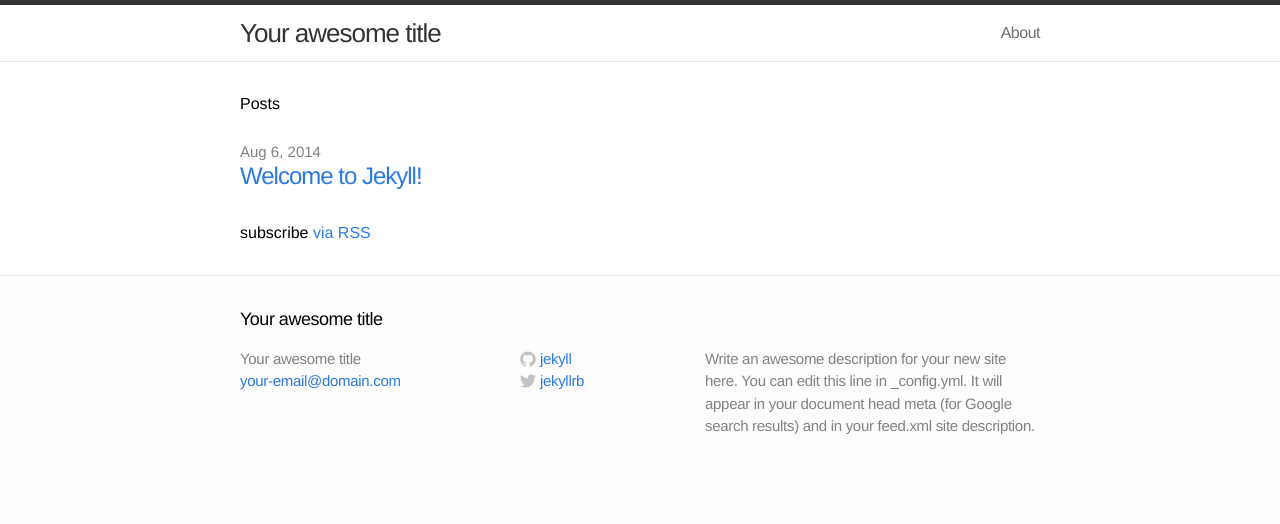
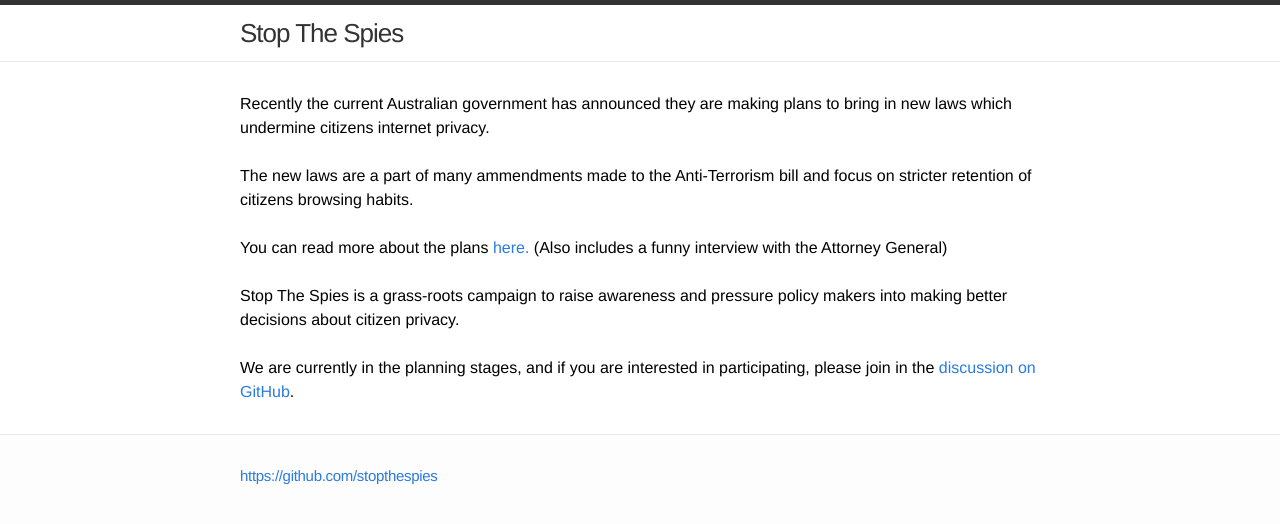
Before and after one commit to thomasdavis/saveprivacy, a Jekyll site: the page built from index.html, in a window 1280 px wide. Shown: the top 524 px of the page. Built offline with Jekyll 4.4.1, drawn with Linux system fonts in a browser that asks for light colours.

Commit message:
updated copy on the home page

```diff
--- a/_config.yml
+++ b/_config.yml
@@ -1,5 +1,5 @@
 # Site settings
-title: Your awesome title
+title: Stop The Spies
 email: your-email@domain.com
 description: "Write an awesome description for your new site here. You can edit this line in _config.yml. It will appear in your document head meta (for Google search results) and in your feed.xml site description."
 baseurl: ""
--- a/_includes/footer.html
+++ b/_includes/footer.html
@@ -2,59 +2,13 @@
 
   <div class="wrap">
 
-    <h2 class="footer-heading">{{ site.title }}</h2>
 
-    <div class="footer-col-1 column">
+    <div class="footer-col-3 column">
       <ul>
-        <li>{{ site.title }}</li>
-        <li><a href="mailto:{{ site.email }}">{{ site.email }}</a></li>
+        <li><a href="https://github.com/stopthespies">https://github.com/stopthespies</a></li>
       </ul>
     </div>
 
-    <div class="footer-col-2 column">
-      <ul>
-        {% if site.github_username %}<li>
-          <a href="https://github.com/{{ site.github_username }}">
-            <span class="icon github">
-              <svg version="1.1" class="github-icon-svg" xmlns="http://www.w3.org/2000/svg" xmlns:xlink="http://www.w3.org/1999/xlink" x="0px" y="0px"
-                 viewBox="0 0 16 16" enable-background="new 0 0 16 16" xml:space="preserve">
-                <path fill-rule="evenodd" clip-rule="evenodd" fill="#C2C2C2" d="M7.999,0.431c-4.285,0-7.76,3.474-7.76,7.761
-                c0,3.428,2.223,6.337,5.307,7.363c0.388,0.071,0.53-0.168,0.53-0.374c0-0.184-0.007-0.672-0.01-1.32
-                c-2.159,0.469-2.614-1.04-2.614-1.04c-0.353-0.896-0.862-1.135-0.862-1.135c-0.705-0.481,0.053-0.472,0.053-0.472
-                c0.779,0.055,1.189,0.8,1.189,0.8c0.692,1.186,1.816,0.843,2.258,0.645c0.071-0.502,0.271-0.843,0.493-1.037
-                C4.86,11.425,3.049,10.76,3.049,7.786c0-0.847,0.302-1.54,0.799-2.082C3.768,5.507,3.501,4.718,3.924,3.65
-                c0,0,0.652-0.209,2.134,0.796C6.677,4.273,7.34,4.187,8,4.184c0.659,0.003,1.323,0.089,1.943,0.261
-                c1.482-1.004,2.132-0.796,2.132-0.796c0.423,1.068,0.157,1.857,0.077,2.054c0.497,0.542,0.798,1.235,0.798,2.082
-                c0,2.981-1.814,3.637-3.543,3.829c0.279,0.24,0.527,0.713,0.527,1.437c0,1.037-0.01,1.874-0.01,2.129
-                c0,0.208,0.14,0.449,0.534,0.373c3.081-1.028,5.302-3.935,5.302-7.362C15.76,3.906,12.285,0.431,7.999,0.431z"/>
-              </svg>
-            </span>
-            <span class="username">{{ site.github_username }}</span>
-          </a>
-        </li>{% endif %}
-        {% if site.twitter_username %}<li>
-          <a href="https://twitter.com/{{ site.twitter_username }}">
-            <span class="icon twitter">
-              <svg version="1.1" class="twitter-icon-svg" xmlns="http://www.w3.org/2000/svg" xmlns:xlink="http://www.w3.org/1999/xlink" x="0px" y="0px"
-                 viewBox="0 0 16 16" enable-background="new 0 0 16 16" xml:space="preserve">
-                <path fill="#C2C2C2" d="M15.969,3.058c-0.586,0.26-1.217,0.436-1.878,0.515c0.675-0.405,1.194-1.045,1.438-1.809
-                c-0.632,0.375-1.332,0.647-2.076,0.793c-0.596-0.636-1.446-1.033-2.387-1.033c-1.806,0-3.27,1.464-3.27,3.27
-                c0,0.256,0.029,0.506,0.085,0.745C5.163,5.404,2.753,4.102,1.14,2.124C0.859,2.607,0.698,3.168,0.698,3.767
-                c0,1.134,0.577,2.135,1.455,2.722C1.616,6.472,1.112,6.325,0.671,6.08c0,0.014,0,0.027,0,0.041c0,1.584,1.127,2.906,2.623,3.206
-                C3.02,9.402,2.731,9.442,2.433,9.442c-0.211,0-0.416-0.021-0.615-0.059c0.416,1.299,1.624,2.245,3.055,2.271
-                c-1.119,0.877-2.529,1.4-4.061,1.4c-0.264,0-0.524-0.015-0.78-0.046c1.447,0.928,3.166,1.469,5.013,1.469
-                c6.015,0,9.304-4.983,9.304-9.304c0-0.142-0.003-0.283-0.009-0.423C14.976,4.29,15.531,3.714,15.969,3.058z"/>
-              </svg>
-            </span>
-            <span class="username">{{ site.twitter_username }}</span>
-          </a>
-        </li>{% endif %}
-      </ul>
-    </div>
-
-    <div class="footer-col-3 column">
-      <p class="text">{{ site.description }}</p>
-    </div>
 
   </div>
 
--- a/_includes/header.html
+++ b/_includes/header.html
@@ -16,11 +16,6 @@
             c0-0.82,0.665-1.484,1.484-1.484h15.031C17.335,12.031,18,12.696,18,13.516L18,13.516z"/>
         </svg>
       </a>
-      <div class="trigger">
-        {% for page in site.pages %}
-          {% if page.title %}<a class="page-link" href="{{ page.url | prepend: site.baseurl }}">{{ page.title }}</a>{% endif %}
-        {% endfor %}
-      </div>
     </nav>
 
   </div>
--- a/index.html
+++ b/index.html
@@ -2,19 +2,18 @@
 layout: default
 ---
 
-<div class="home">
+<p>
+Recently the current Australian government has announced they are making plans to bring in new laws which undermine citizens internet privacy.
+</p>
+<br />
+<p>
+The new laws are a part of many ammendments made to the Anti-Terrorism bill and focus on stricter retention of citizens browsing habits.
+</p>
+<br />
+<p>You can read more about the plans <a href="http://www.smh.com.au/digital-life/digital-life-news/george-brandis-in-car-crash-interview-over-controversial-data-retention-regime-20140806-101849.html">here.</a> (Also includes a funny interview with the Attorney General)
+</p>
+<br />
 
-  <h1>Posts</h1>
-
-  <ul class="posts">
-    {% for post in site.posts %}
-      <li>
-        <span class="post-date">{{ post.date | date: "%b %-d, %Y" }}</span>
-        <a class="post-link" href="{{ post.url | prepend: site.baseurl }}">{{ post.title }}</a>
-      </li>
-    {% endfor %}
-  </ul>
-
-  <p class="rss-subscribe">subscribe <a href="{{ "/feed.xml" | prepend: site.baseurl }}">via RSS</a></p>
-
-</div>
+<p>Stop The Spies is a grass-roots campaign to raise awareness and pressure policy makers into making better decisions about citizen privacy.</p>
+<br />
+<p>We are currently in the planning stages, and if you are interested in participating, please join in the <a href="https://github.com/stopthespies/website/issues">discussion on GitHub</a>.</p>
```
